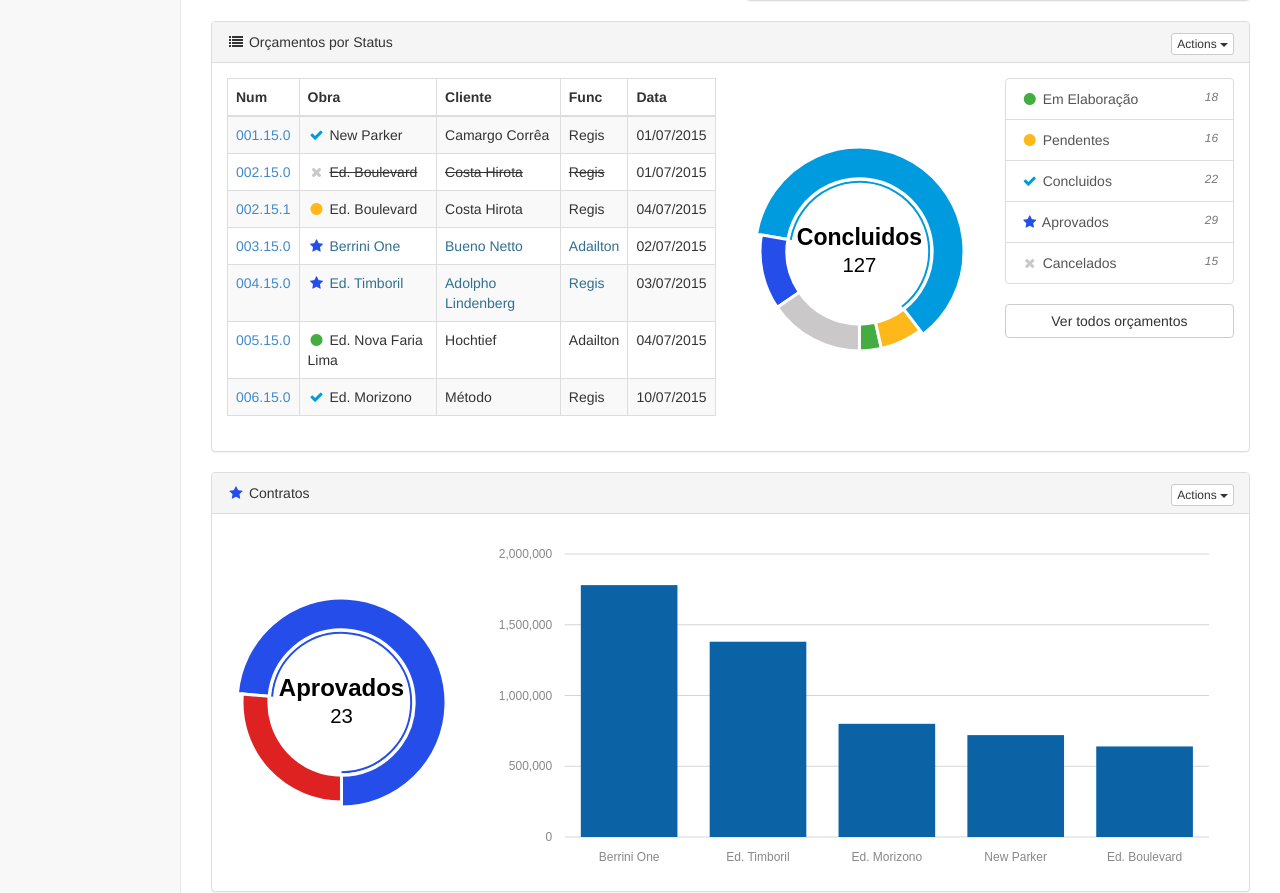
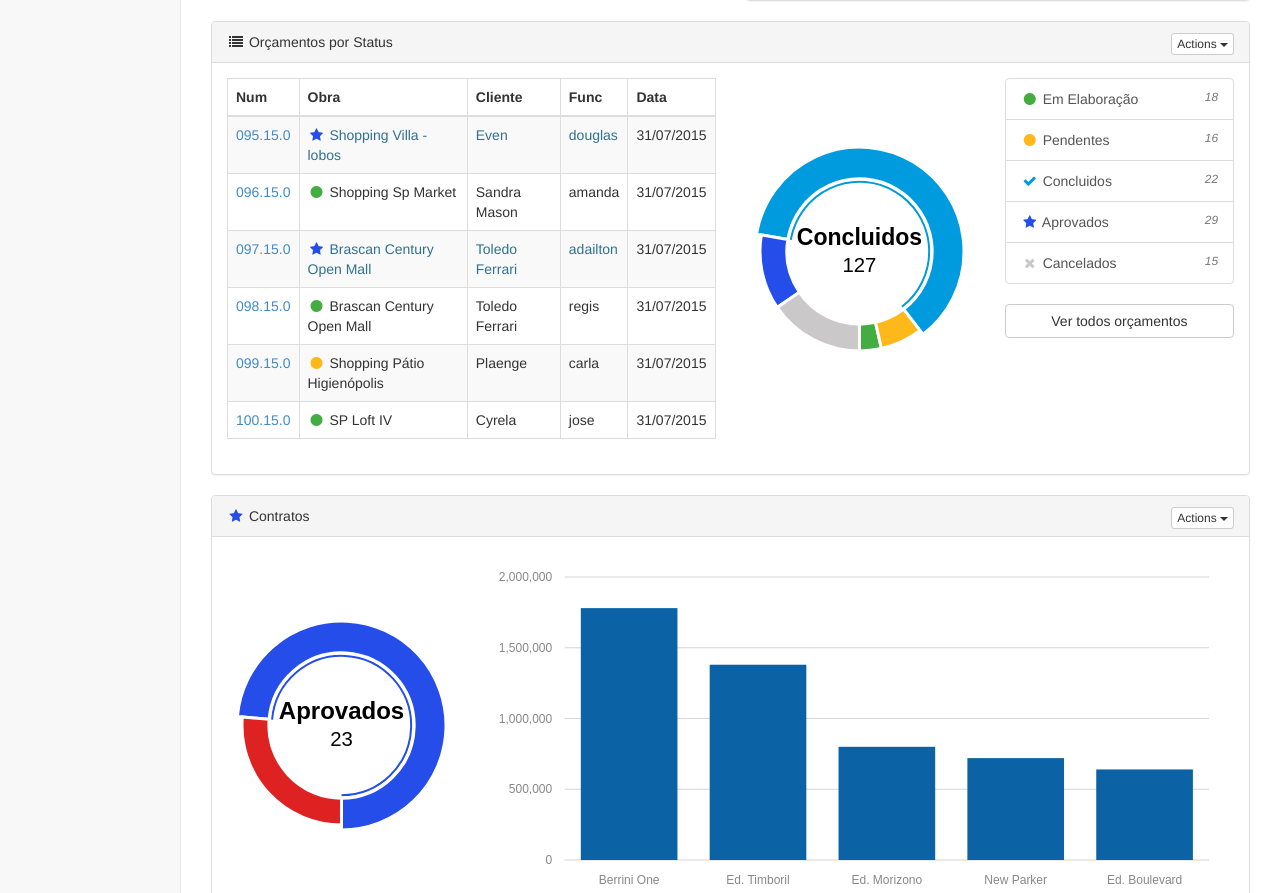
Before and after one commit to rg3915/orcamentos, a Django app: page / in a window 1280 px wide. Shown: the part 780-1673 px from the top of the page. Run offline with Django 3.2, Linux system fonts and the light colour scheme; data comes from the database, SQL or seed files in the repository; some libraries are stand-ins or nearby versions.

Commit message:
Dashboard: filtrando orçamentos por status

```diff
--- a/core/actions.py
+++ b/core/actions.py
@@ -17,7 +17,7 @@ def conclude_proposal(request, proposal_id):
             # só falta ver o formato
             v = request.POST.get('price')
             ''' verifica se o novo valor é positivo '''
-            if int(v) <= 0 or int(v) is None:
+            if float(v) <= 0 or float(v) is None:
                 return HttpResponse('O valor deve ser positivo.')
             else:
                 proposal.price = v
--- a/core/admin.py
+++ b/core/admin.py
@@ -16,8 +16,9 @@ class ProposalAdmin(admin.ModelAdmin):
     date_hierarchy = 'created'
     search_fields = (
         'work__name_work', 'work__customer__first_name', 'employee__user__first_name')
-    list_filter = ('status', 'category', 'seller',
-        ('created',DateRangeFilter),
+    list_filter = (
+        'status', 'category', 'seller',
+        ('created', DateRangeFilter),
     )
 
 
--- a/core/templates/index.html
+++ b/core/templates/index.html
@@ -597,7 +597,7 @@
                                         </tr>
                                     </thead>
                                     <tbody>
-                                        {% for p in proposal_list %}
+                                        {% for p in proposal_elab %}
                                             <tr>
                                                 <td><a href="#">{{ p.codigo }}</a></td>
                                                 <td><i class="fa fa-circle fa-fw status-elab"></i> {{ p.work }}</td>
@@ -622,7 +622,7 @@
             <div class="row">
                 <div class="col-lg-12">
                     <div class="panel panel-default">
-                        <div class="panel-heading">
+                        <div class="panel-heading" id="orc_status">
                             <i class="fa fa-list fa-fw"></i> Orçamentos por Status
                             <div class="pull-right">
                                 <div class="btn-group">
@@ -661,55 +661,41 @@
                                                 </tr>
                                             </thead>
                                             <tbody>
-                                                <tr> <!-- no máximo 7 -->
-                                                    <td><a href="#">001.15.0</a></td>
-                                                    <td><i class="fa fa-check fa-fw status-concluido"></i> New Parker</td>
-                                                    <td>Camargo Corrêa</td>
-                                                    <td>Regis</td>
-                                                    <td>01/07/2015</td>
-                                                </tr>
-                                                <tr>
-                                                    <td><a href="#">002.15.0</a></td>
-                                                    <td><i class="fa fa-close fa-fw status-cancelado"></i> <strike>Ed. Boulevard</strike></td>
-                                                    <td><strike>Costa Hirota</strike></td>
-                                                    <td><strike>Regis</strike></td>
-                                                    <td>01/07/2015</td>
-                                                </tr>
-                                                <tr>
-                                                    <td><a href="#">002.15.1</a></td>
-                                                    <td><i class="fa fa-circle fa-fw status-pendente"></i> Ed. Boulevard</td>
-                                                    <td>Costa Hirota</td>
-                                                    <td>Regis</td>
-                                                    <td>04/07/2015</td>
-                                                </tr>
-                                                <tr>
-                                                    <td><a href="#">003.15.0</a></td>
-                                                    <td class="text-info"><i class="fa fa-star fa-fw status-aprovado"></i> Berrini One</td>
-                                                    <td class="text-info">Bueno Netto</td>
-                                                    <td class="text-info">Adailton</td>
-                                                    <td>02/07/2015</td>
-                                                </tr>
-                                                <tr>
-                                                    <td><a href="#">004.15.0</a></td>
-                                                    <td class="text-info"><i class="fa fa-star fa-fw status-aprovado"></i> Ed. Timboril</td>
-                                                    <td class="text-info">Adolpho Lindenberg</td>
-                                                    <td class="text-info">Regis</td>
-                                                    <td>03/07/2015</td>
-                                                </tr>
-                                                <tr>
-                                                    <td><a href="#">005.15.0</a></td>
-                                                    <td><i class="fa fa-circle fa-fw status-elab"></i> Ed. Nova Faria Lima</td>
-                                                    <td>Hochtief</td>
-                                                    <td>Adailton</td>
-                                                    <td>04/07/2015</td>
-                                                </tr>
-                                                <tr>
-                                                    <td><a href="#">006.15.0</a></td>
-                                                    <td><i class="fa fa-check fa-fw status-concluido"></i> Ed. Morizono</td>
-                                                    <td>Método</td>
-                                                    <td>Regis</td>
-                                                    <td>10/07/2015</td>
-                                                </tr>
+                                                {% for p in proposal_list %}
+                                                    <tr> <!-- no máximo 6 ou 7 -->
+                                                        <td><a href="#">{{ p.codigo }}</a></td>
+                                                        {% if p.status == 'elab' %}
+                                                            <td><i class="fa fa-circle fa-fw status-elab"></i> {{ p.work }}</td>
+                                                        {% elif p.status == 'p' %}
+                                                            <td><i class="fa fa-circle fa-fw status-pendente"></i> {{ p.work }}</td>
+                                                        {% elif p.status == 'co' %}
+                                                            <td><i class="fa fa-check fa-fw status-concluido"></i> {{ p.work }}</td>
+                                                        {% elif p.status == 'a' %}
+                                                            <td class="text-info"><i class="fa fa-star fa-fw status-aprovado"></i> {{ p.work }}</td>
+                                                        {% elif p.status == 'c' %}
+                                                            <td><i class="fa fa-close fa-fw status-cancelado"></i> <strike>{{ p.work }}</strike></td>
+                                                        {% endif %}
+
+                                                        {% if p.status == 'a' %}
+                                                            <td class="text-info">{{ p.work.customer }}</td>
+                                                        {% elif p.status == 'c' %}
+                                                            <td><strike>{{ p.work.customer }}</strike></td>
+                                                        {% else %}
+                                                            <td>{{ p.work.customer }}</td>
+                                                        {% endif %}
+
+                                                        {% if p.status == 'a' %}
+                                                            <td class="text-info">{{ p.employee }}</td>
+                                                        {% elif p.status == 'c' %}
+                                                            <td><strike>{{ p.employee }}</strike></td>
+                                                        {% else %}
+                                                            <td>{{ p.employee }}</td>
+                                                        {% endif %}
+
+                                                        <td>{{ p.created|date:"d/m/Y" }}</td>
+                                                    </tr>
+                                                {% endfor %}
+
                                             </tbody>
                                         </table>
                                     </div>
@@ -722,33 +708,33 @@
                                 <!-- 3 -->
                                 <div class="col-lg-3">
                                     <div class="list-group">
-                                        <a href="#" class="list-group-item">
+                                        <a href="?status=elab#orc_status" class="list-group-item">
                                             <i class="fa fa-circle fa-fw status-elab"></i> Em Elaboração
                                             <span class="pull-right text-muted small"><em>{{ proposals.proposal_elab }}</em>
                                             </span>
                                         </a>
-                                        <a href="#" class="list-group-item">
+                                        <a href="?status=p#orc_status" class="list-group-item">
                                             <i class="fa fa-circle fa-fw status-pendente"></i> Pendentes
                                             <span class="pull-right text-muted small"><em>{{ proposals.proposal_pending }}</em>
                                             </span>
                                         </a>
-                                        <a href="#" class="list-group-item">
+                                        <a href="?status=co#orc_status" class="list-group-item">
                                             <i class="fa fa-check fa-fw status-concluido"></i> Concluidos
                                             <span class="pull-right text-muted small"><em>{{ proposals.proposal_concluded }}</em>
                                             </span>
                                         </a>
-                                        <a href="#" class="list-group-item">
+                                        <a href="?status=a#orc_status" class="list-group-item">
                                             <i class="fa fa-star fa-fw status-aprovado"></i> Aprovados
                                             <span class="pull-right text-muted small"><em>{{ proposals.proposal_approved }}</em>
                                             </span>
                                         </a>
-                                        <a href="#" class="list-group-item">
+                                        <a href="?status=c#orc_status" class="list-group-item">
                                             <i class="fa fa-close fa-fw status-cancelado"></i> Cancelados
                                             <span class="pull-right text-muted small"><em>{{ proposals.proposal_canceled }}</em>
                                             </span>
                                         </a>
                                     </div><!-- /.list-group -->
-                                    <a href="#" class="btn btn-default btn-block">Ver todos orçamentos</a>
+                                    <a href="/#orc_status" class="btn btn-default btn-block">Ver todos orçamentos</a>
                                 </div>
                                 <!-- /.col-lg-6 (nested) -->
                             </div>
--- a/core/views.py
+++ b/core/views.py
@@ -37,6 +37,7 @@ class Home(DashboardMixin, TemplateView):
         context = super(Home, self).get_context_data(**kwargs)
         context['proposals'] = p
         context['proposal_list'] = self.proposal_list()
+        context['proposal_elab'] = self.proposal_elab()
         context['entrys'] = self.entry_list()
 
         return context
```
Also changed, not shown: core/mixins.py (+11 -0 lines).
